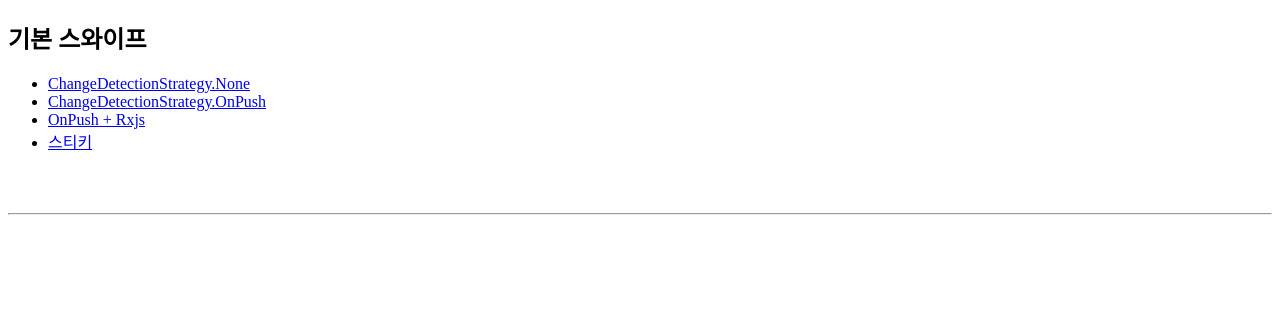
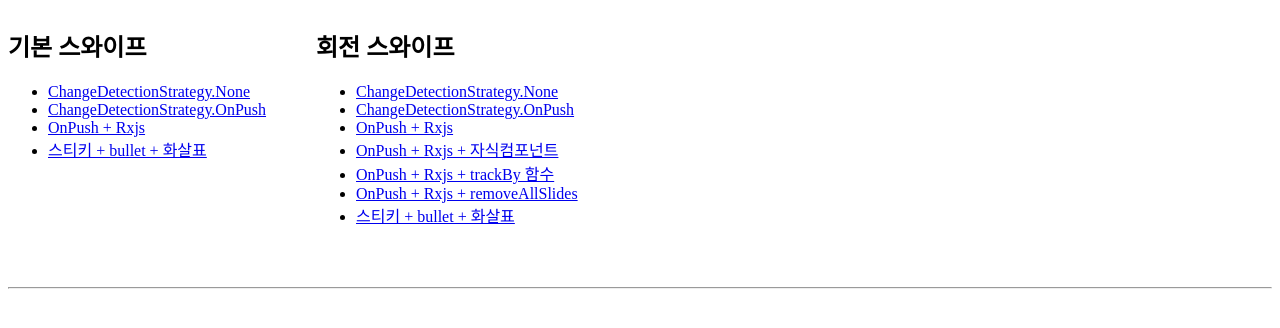
Before and after one commit to minnsane/swiper-test, an Angular app: page / in a window 1280 px wide. Shown: the top 328 px of the page. Built offline with nearby package versions, Linux system fonts and the light colour scheme.

Commit message:
chore: 회전컴포넌트 라우팅 설정

```diff
--- a/src/app/app.component.html
+++ b/src/app/app.component.html
@@ -1,10 +1,36 @@
-<h2>기본 스와이프</h2>
-<ul>
-  <li><a routerLink="default/cd-always">ChangeDetectionStrategy.None</a></li>
-  <li><a routerLink="default/on-push">ChangeDetectionStrategy.OnPush</a></li>
-  <li><a routerLink="default/rxjs">OnPush + Rxjs</a></li>
-  <li><a routerLink="default/rxjs-sticky">스티키</a></li>
-</ul>
+<div [ngStyle]="{ display: 'flex', gap: '50px' }">
+  <div>
+    <h2>기본 스와이프</h2>
+    <ul>
+      <li>
+        <a routerLink="default/cd-always">ChangeDetectionStrategy.None</a>
+      </li>
+      <li>
+        <a routerLink="default/on-push">ChangeDetectionStrategy.OnPush</a>
+      </li>
+      <li><a routerLink="default/rxjs">OnPush + Rxjs</a></li>
+      <li><a routerLink="default/rxjs-sticky">스티키 + bullet + 화살표</a></li>
+    </ul>
+  </div>
+  <div>
+    <h2>회전 스와이프</h2>
+    <ul>
+      <li>
+        <a routerLink="loop/cd-always">ChangeDetectionStrategy.None</a>
+      </li>
+      <li>
+        <a routerLink="loop/on-push">ChangeDetectionStrategy.OnPush</a>
+      </li>
+      <li><a routerLink="loop/rxjs">OnPush + Rxjs</a></li>
+      <li><a routerLink="loop/rxjs-child">OnPush + Rxjs + 자식컴포넌트</a></li>
+      <li><a routerLink="loop/rxjs-track">OnPush + Rxjs + trackBy 함수</a></li>
+      <li>
+        <a routerLink="loop/rxjs-remove">OnPush + Rxjs + removeAllSlides</a>
+      </li>
+      <li><a routerLink="lo/rxjs-sticky">스티키 + bullet + 화살표</a></li>
+    </ul>
+  </div>
+</div>
 <br /><br />
 <hr />
 <br /><br />
--- a/src/app/app.module.ts
+++ b/src/app/app.module.ts
@@ -15,9 +15,10 @@
 import { LoopRxjsRemoveComponent } from './loop/loop-rxjs-remove/loop-rxjs-remove.component';
 import { LoopRxjsChildComponent } from './loop/loop-rxjs-child/loop-rxjs-child.component';
 import { LoopRxjsStickyComponent } from './loop/loop-rxjs-sticky/loop-rxjs-sticky.component';
+import { LoopOnPushComponent } from './loop/loop-on-push/loop-on-push.component';
 
 @NgModule({
-  declarations: [AppComponent, SwiperContainerDirective, DefaultCdAlwaysComponent, DefaultOnPushComponent, DefaultRxjsComponent, DefaultRxjsStickyComponent, LoopCdAlwaysComponent, LoopRxjsComponent, LoopRxjsTrackComponent, LoopRxjsRemoveComponent, LoopRxjsChildComponent, LoopRxjsStickyComponent],
+  declarations: [AppComponent, SwiperContainerDirective, DefaultCdAlwaysComponent, DefaultOnPushComponent, DefaultRxjsComponent, DefaultRxjsStickyComponent, LoopCdAlwaysComponent, LoopRxjsComponent, LoopRxjsTrackComponent, LoopRxjsRemoveComponent, LoopRxjsChildComponent, LoopRxjsStickyComponent, LoopOnPushComponent],
   imports: [BrowserModule, AppRoutingModule],
   providers: [],
   bootstrap: [AppComponent],
--- /dev/null
+++ b/src/app/loop/loop-on-push/loop-on-push.component.ts
@@ -0,0 +1,8 @@
+import { ChangeDetectionStrategy, Component } from '@angular/core';
+
+@Component({
+  selector: 'app-loop-on-push',
+  templateUrl: './loop-on-push.component.html',
+  changeDetection: ChangeDetectionStrategy.OnPush,
+})
+export class LoopOnPushComponent {}
```
Also changed, not shown: src/app/app-routing.module.ts (+14 -0 lines), src/app/loop/loop-on-push/loop-on-push.component.html (added).
